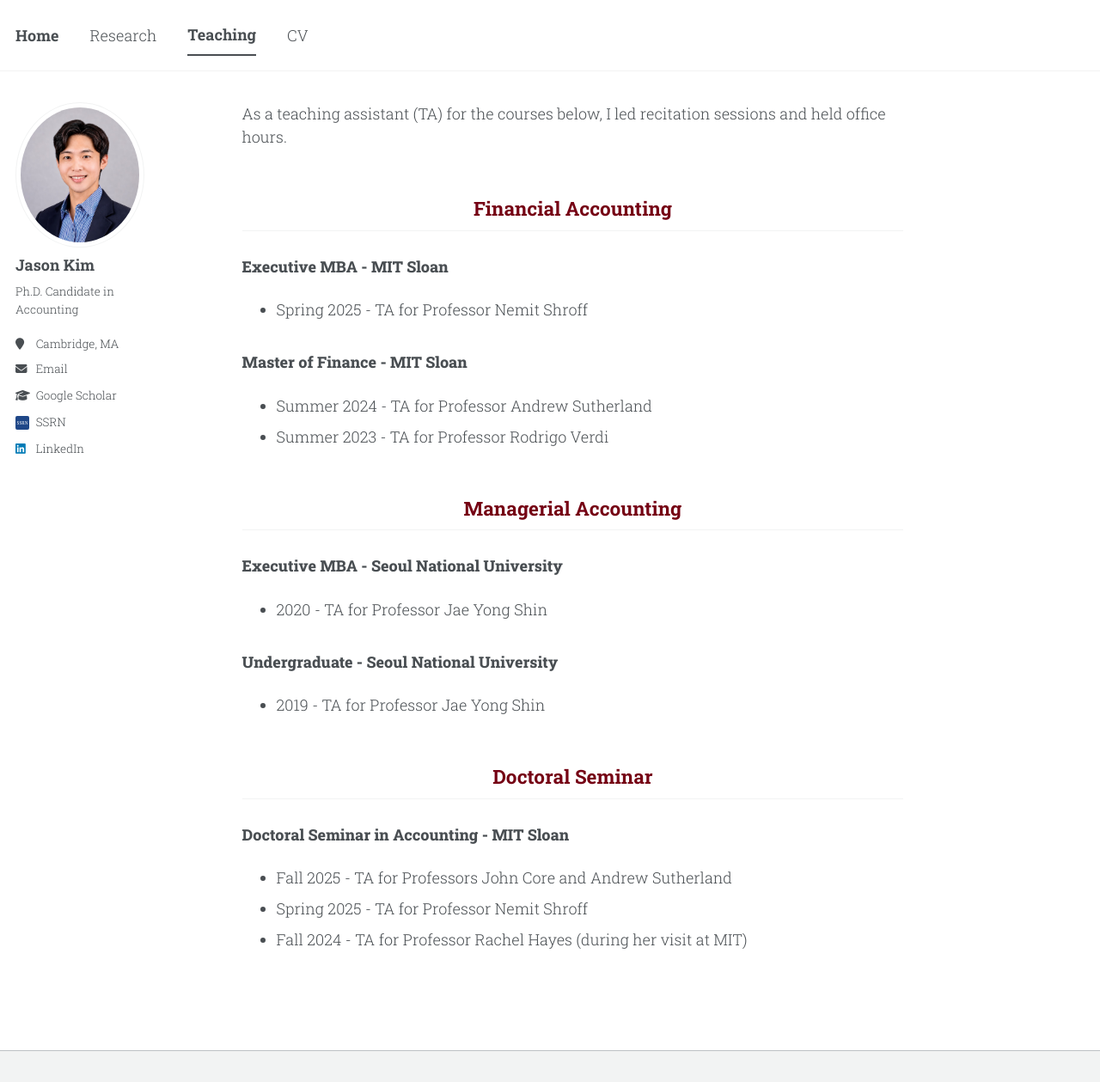
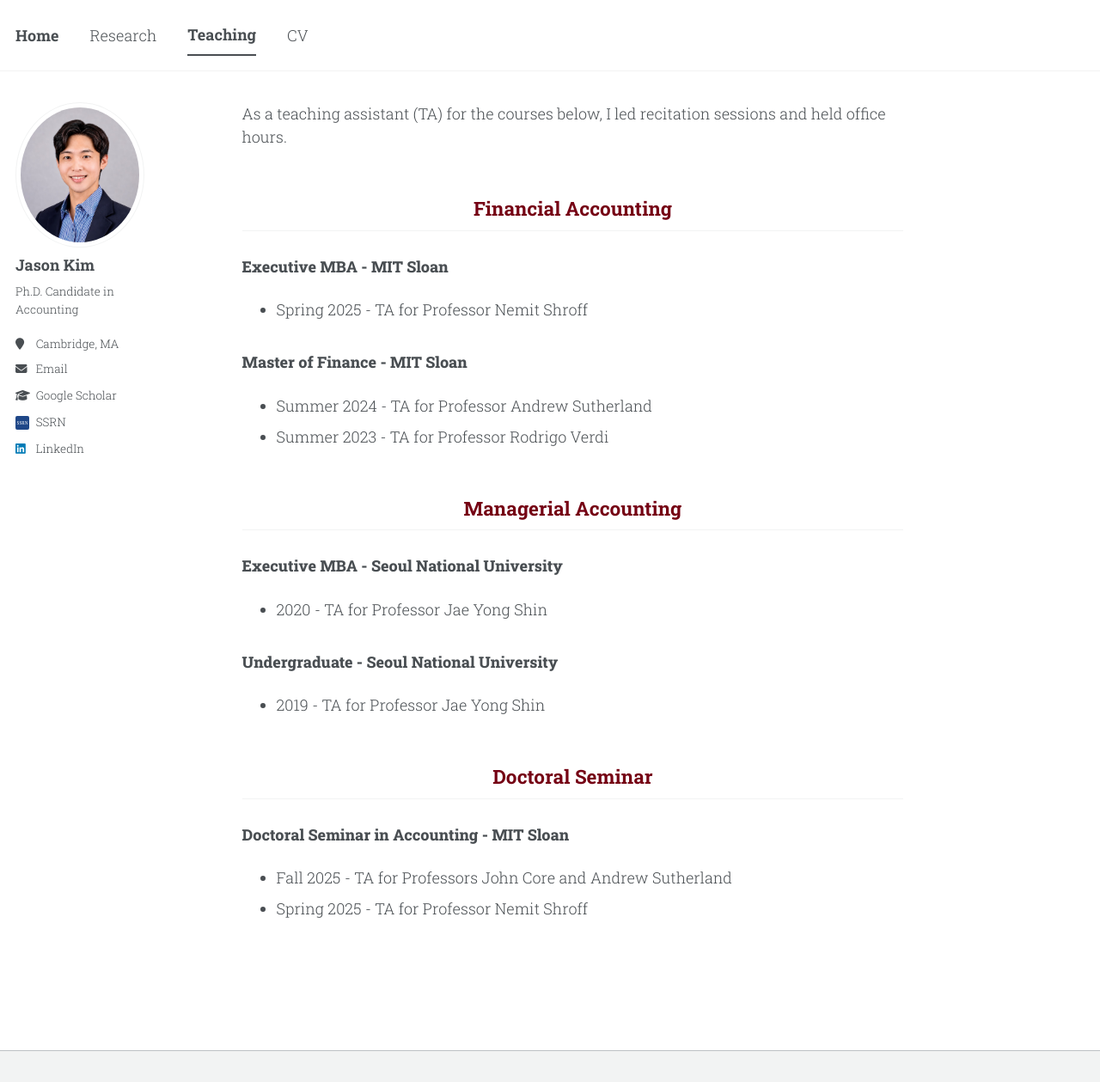
Before and after one commit to jgkim262/jgkim262.github.io, a Jekyll site: the page built from _pages/teaching.md, in a window 1280 px wide and 1259 px high. Shown: the whole window at 86% size. Built offline with Jekyll 4.4.1, drawn with Linux system fonts in a browser that asks for light colours; a style sheet for code colours, icons or effects is not loaded.

Commit message:
Update teaching.md

```diff
--- a/_pages/teaching.md
+++ b/_pages/teaching.md
@@ -37,6 +37,5 @@ As a teaching assistant (TA) for the courses below, I led recitation sessions an
 
 * Fall 2025 - TA for Professors [John Core](https://mitsloan.mit.edu/faculty/directory/john-e-core){: .coauthor} and [Andrew Sutherland](https://mitsloan.mit.edu/faculty/directory/andrew-gordon-sutherland){: .coauthor}
 * Spring 2025 - TA for Professor [Nemit Shroff](https://mitsloan.mit.edu/faculty/directory/nemit-shroff){: .coauthor}
-* Fall 2024 - TA for Professor Rachel Hayes (during her visit at MIT)
 
 </div>
```
